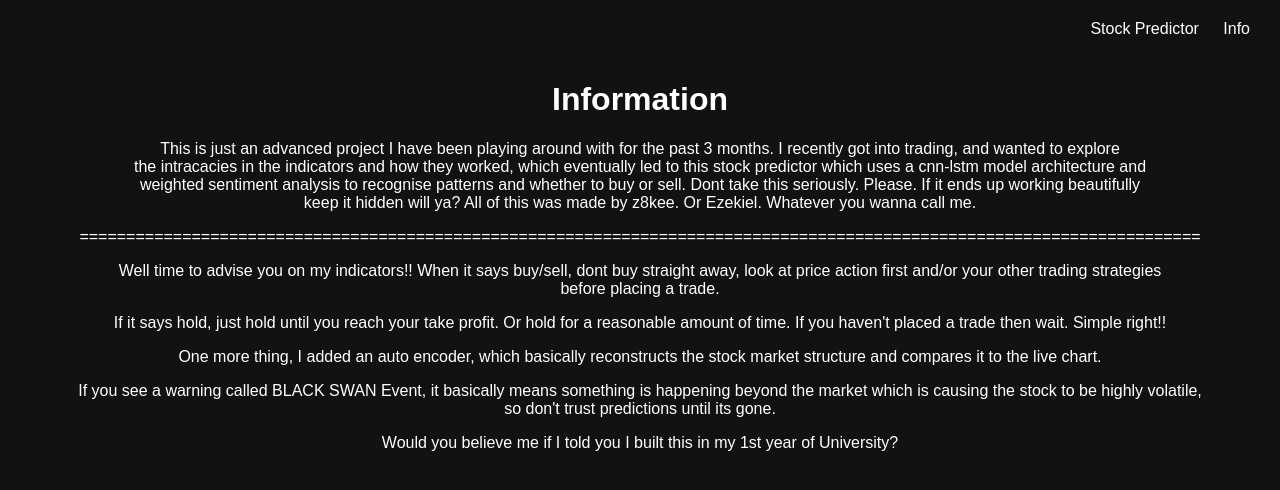
After one commit to z8kee/stock-predictor, a Flask app: template src/templates/info.html in a window 1280 px wide. The commit adds this page. Shown: the top 490 px of the page. Run offline with Flask 3, Linux system fonts and the light colour scheme; the template is opened without the code that fills it, so the values that code supplies are empty.

Commit message:
Added an Info page, and a nav section, planning to deploy this so it can run on a server soon.

```diff
--- a/src/app.py
+++ b/src/app.py
@@ -38,20 +38,14 @@ def get_history(ticker, interval):
             print(f"First load for {ticker}, Fetching full {period} history.")
             combined_df = yf.download(tickers=ticker, period=period, interval=interval, progress=False)
 
-        # 1. Drop any missing data points (NaNs)
         combined_df.dropna(inplace=True)
-        # 2. Remove any duplicate timestamps (Yahoo Finance sometimes sends two of the same minute)
         combined_df = combined_df[~combined_df.index.duplicated(keep='last')]
-        # 3. STRICTLY sort chronologically (Lightweight Charts will crash if not ascending)
         combined_df.sort_index(inplace=True)
 
-        # Save the perfectly clean data back to cache
         stock_cache[cache_key] = combined_df
 
-        # Format data for TradingView
         chart_data = []
         for index, row in combined_df.iterrows():
-            # Quick safety check to skip rows with missing data (NaN)
             if pd.isna(row['Close'].iloc[0] if isinstance(row['Close'], pd.Series) else row['Close']):
                 continue
 
@@ -93,12 +87,8 @@ def get_news_sentiment(ticker):
             if not title:
                 continue
 
-            # 3. Use YOUR custom method to get the final_score
-            # Note: You might need to pass the title as a list [title] depending
-            # on how your tokenizer handles single strings vs batches
             score = analyser.get_sentiment_score([title])
 
-            # Format based on your score calculation (Pos - Neg)
             if score > 0.05:
                 sentiment = "good"
             elif score < -0.05:
@@ -110,7 +100,6 @@ def get_news_sentiment(ticker):
                 "title": title,
                 "link": link,
                 "sentiment": sentiment,
-                # Convert numpy float to standard Python float for JSON serialization
                 "score": float(score)
             })
 
@@ -119,7 +108,6 @@ def get_news_sentiment(ticker):
         print(f"Error fetching or analyzing news: {e}")
         return jsonify({"error": "Could not fetch or analyze news"}), 500
 
-# Cache models so they don't reload on every request
 model_cache = {}
 
 def get_models(timeframe):
@@ -143,7 +131,6 @@ def predict(ticker, timeframe):
                         'Volatility', 'RSI', 'ROC', 'BB_Position',
                         'Stoch_K', 'Stoch_D']
 
-        # 1. Fetch raw data and compute indicators
         period_map = {'1m': '7d', '5m': '60d', '15m': '60d', '1h': '730d', '1d': 'max'}
         raw_df = yf.download(ticker, interval=timeframe, period=period_map.get(timeframe, '60d'), progress=False)
 
@@ -166,12 +153,10 @@ def predict(ticker, timeframe):
         window_scaled = models['f_scaler'].transform(window)
         x_input = window_scaled.reshape(1, w_size, 21)
 
-        # 3. Anomaly score
         recon = models['autoencoder'].predict(x_input, verbose=0)
         anomaly_raw = np.mean(np.abs(x_input - recon))
         anomaly_scaled = models['anom_scaler'].transform([[anomaly_raw]])  # (1, 1)
 
-        # 4. Sentiment score from latest news
         headlines = []
         for item in yf.Ticker(ticker).news[:5]:
             content = item.get('content', item)
@@ -204,4 +189,4 @@ def predict(ticker, timeframe):
         return jsonify({"error": str(e)}), 500
 
 if __name__ == '__main__':
-    app.run(debug=True, port=5000, use_reloader=False)
+    app.run(debug=True, port=8888, use_reloader=False)
--- a/src/predictor.py
+++ b/src/predictor.py
@@ -7,6 +7,9 @@ from sklearn.preprocessing import RobustScaler, MinMaxScaler
 from sklearn.utils.class_weight import compute_class_weight
 from sklearn.metrics import f1_score
 from matplotlib import pyplot as plt
+
+INTERVAL_MAP = {'1m':  1, '5m':  2, '15m': 3, '1h':  4, '1d':  5}
+WINDOW_SIZES = {'1m':  30, '5m':  48, '15m': 32, '1h':  24, '1d':  20}
 
 class SentimentAnalyser:
     def __init__(self):
@@ -33,26 +36,20 @@ class SentimentAnalyser:
 
     def apply_sentiment_scaling(self, prob_buy, prob_sell, sentiment_score, max_weight=8.8):
 
-      # Start with default 1.0 multipliers (No change)
       buy_multiplier = 1.0
       sell_multiplier = 1.0
 
       if sentiment_score > 0:
-          # Bullish News: Boost Buy, Penalize Sell
           buy_multiplier = 1.0 + (sentiment_score * max_weight)
           sell_multiplier = 1.0 - (sentiment_score * max_weight)
 
       elif sentiment_score < 0:
-          # Bearish News: Boost Sell, Penalize Buy
-          # We use abs() to convert the negative score into a positive multiplier addition
           sell_multiplier = 1.0 + (abs(sentiment_score) * max_weight)
           buy_multiplier = 1.0 - (abs(sentiment_score) * max_weight)
 
-      # Apply the multipliers
       adjusted_buy = prob_buy * buy_multiplier
       adjusted_sell = prob_sell * sell_multiplier
 
-      # Safety Cap: Ensure probabilities mathematically cannot exceed 0.99
       adjusted_buy = min(0.99, adjusted_buy)
       adjusted_sell = min(0.99, adjusted_sell)
 
@@ -74,7 +71,7 @@ def prepare_data(interval_folder, timeframe_name, window_size=None, forecast_hor
         'is_new_york', 'is_london', 'is_asia',
         'Volatility', 'RSI', 'ROC', 'BB_Position',
         'Stoch_K', 'Stoch_D'
-    ]  # 21 features (was 22)
+    ]  # 21 features
 
     f_scaler = RobustScaler()
     t_scaler = RobustScaler()
@@ -215,26 +212,6 @@ def build_autoencoder(n_timesteps, n_features):
     model = Model(inputs=input_layer, outputs=output_layer)
     model.compile(optimizer='adam', loss='mae')
     return model
-
-def prepare_anomaly_data(df, window_size=30):
-    feat_cols = ['Open', 'High', 'Low', 'Close', 'VIX', 'RSI', 'EMA_Dist', 'Volatility']
-    data = df[feat_cols].values
-    df = df.replace([np.inf, -np.inf], np.nan).dropna()
-    if df.isnull().values.any():
-        print("Warning: NaNs still present in the data!")
-    sequences = []
-    for i in range(len(data) - window_size):
-        sequences.append(data[i: i + window_size])
-
-    return np.array(sequences)
-
-def black_swan(model, current_window, threshold=0.15):
-    prediction = model.predict(current_window, verbose=0)
-
-    loss = np.mean(np.abs(current_window-prediction))
-    is_anomaly = loss > threshold
-
-    return is_anomaly, loss
 
 def train():
     base_path  = '/content/sample_data/data'
@@ -538,9 +515,6 @@ def predict_and_visualise(timeframe):
 if __name__ == "__main__":
     print("GPU Available:", tf.config.list_physical_devices('GPU'))
 
-    INTERVAL_MAP = {'1m':  1, '5m':  2, '15m': 3, '1h':  4, '1d':  5}
-    WINDOW_SIZES = {'1m':  30, '5m':  48, '15m': 32, '1h':  24, '1d':  20}
-
     train()
     check()
     predict_and_visualise()
--- /dev/null
+++ b/src/templates/info.html
@@ -0,0 +1,59 @@
+<!DOCTYPE html>
+<html>
+    <head>
+        <title>Info</title>
+        <meta charset="UTF-8">
+        <meta name="viewport" content="width=device-width, initial-scale=1.0">
+        <style>
+            body {
+                font-family: Arial, sans-serif;
+                background-color: #121212;
+                color: white;
+                text-align: center;
+                margin: 0;
+                padding-top: 60px;
+            }
+
+            nav {
+                position: absolute;
+                top: 20px;
+                right: 30px;
+            }
+
+            nav a {
+                color: white;
+                text-decoration: none;
+                margin-left: 20px;
+                font-size: 16px;
+                transition: color 0.2s;
+            }
+
+            nav a:hover {
+                color: #9c14c5;
+            }
+        </style>
+    </head>
+
+    <body>
+        <nav>
+            <a href="index.html">Stock Predictor</a>
+            <a href="info.html">Info</a>
+        </nav>
+
+        <h1>Information</h1>
+        <p>This is just an advanced project I have been playing around with for the past 3 months. I recently got into trading, and wanted to explore <br>
+        the intracacies in the indicators and how they worked, which eventually led to this stock predictor which uses a cnn-lstm model architecture and <br>
+    weighted sentiment analysis to recognise patterns and whether to buy or sell. Dont take this seriously. Please. If it ends up working beautifully <br>
+keep it hidden will ya? All of this was made by z8kee. Or Ezekiel. Whatever you wanna call me.</p>
+        <p>========================================================================================================================</p>
+        <p>Well time to advise you on my indicators!! When it says buy/sell, dont buy straight away, look at price action first and/or your other trading strategies<br>
+        before placing a trade.</p>
+        <p></p>
+        <p>If it says hold, just hold until you reach your take profit. Or hold for a reasonable amount of time. If you haven't placed a trade then wait. Simple right!!</p>
+        <p>One more thing, I added an auto encoder, which basically reconstructs the stock market structure and compares it to the live chart.</p>
+        <p>If you see a warning called BLACK SWAN Event, it basically means something is happening beyond the market which is causing the stock to be highly volatile, <br>
+        so don't trust predictions until its gone.</p>
+        <p></p>
+        <p>Would you believe me if I told you I built this in my 1st year of University? </p>
+    </body>
+</html>
```
Also changed, not shown: src/find.py (added, +50 -0 lines), src/requirements.txt (added, +9 -0 lines), src/static/view.js (+26 -22 lines), src/templates/index.html (+58 -6 lines).
